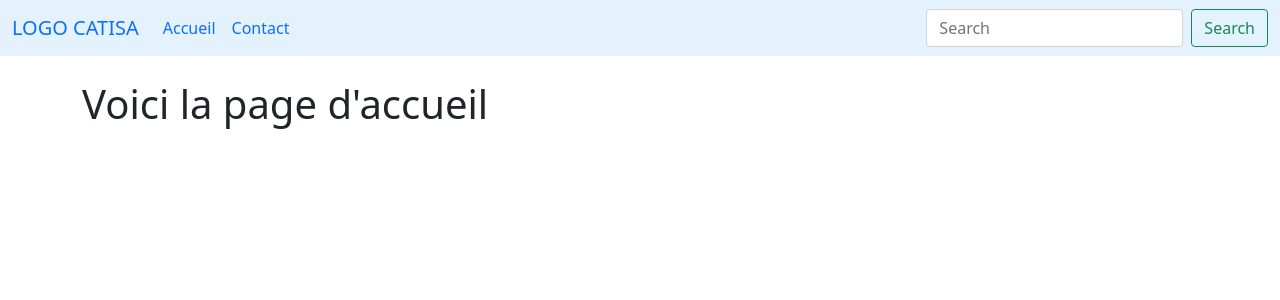
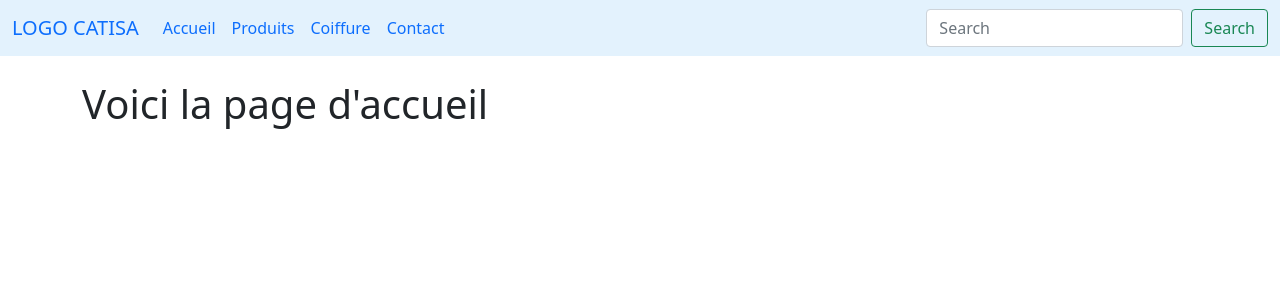
Before and after one commit to nikola-44/projet_mandat, a Django app: page / in a window 1280 px wide. Shown: the top 300 px of the page. Run offline with Django 3.2, Linux system fonts and the light colour scheme.

Commit message:
ajout d'onglet

```diff
--- a/icc/templates/base.html
+++ b/icc/templates/base.html
@@ -23,7 +23,13 @@
           <a class="nav-link active" aria-current="page" href="#">Accueil</a>
         </li>
         <li class="nav-item">
-          <a class="nav-link" href="contact.html">Contact</a>
+          <a class="nav-link" href="contact.html">Produits</a>
+        </li>
+        <li class="nav-item">
+          <a class="nav-link active" aria-current="page" href="#">Coiffure</a>
+        </li>
+        <li class="nav-item">
+          <a class="nav-link active" aria-current="page" href="#">Contact</a>
         </li>
       </ul>
       <form class="d-flex">
```
